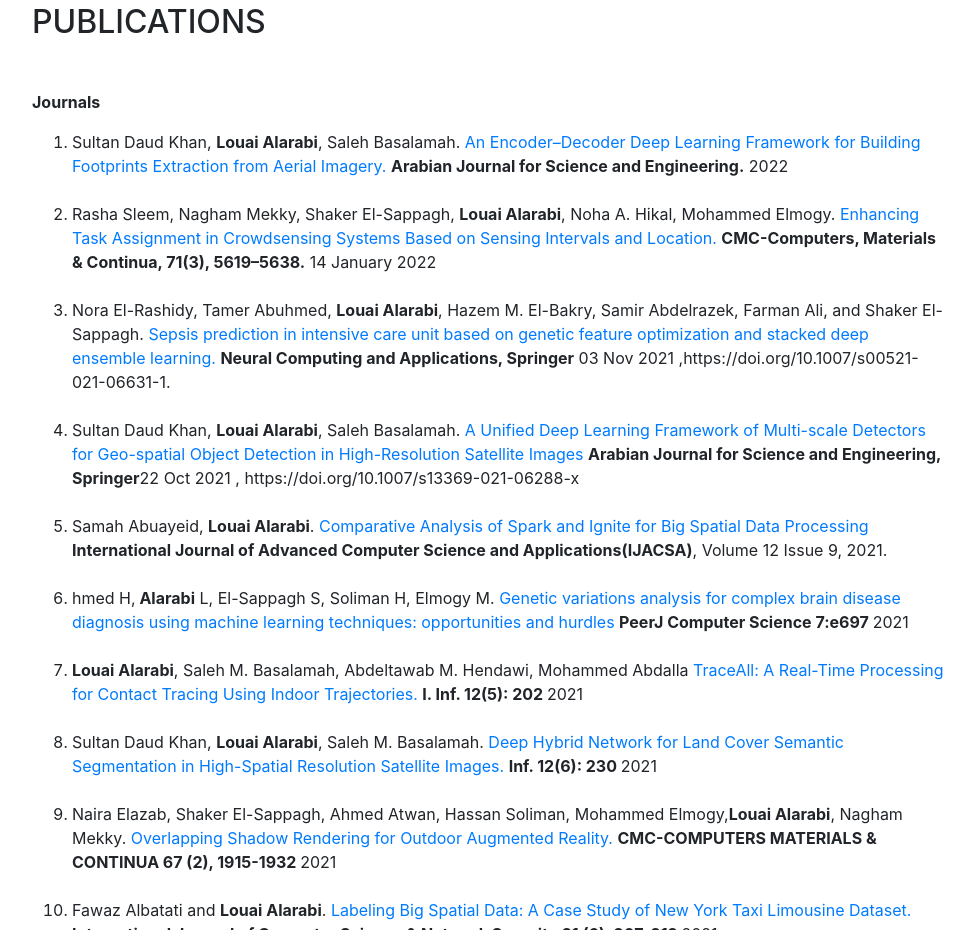
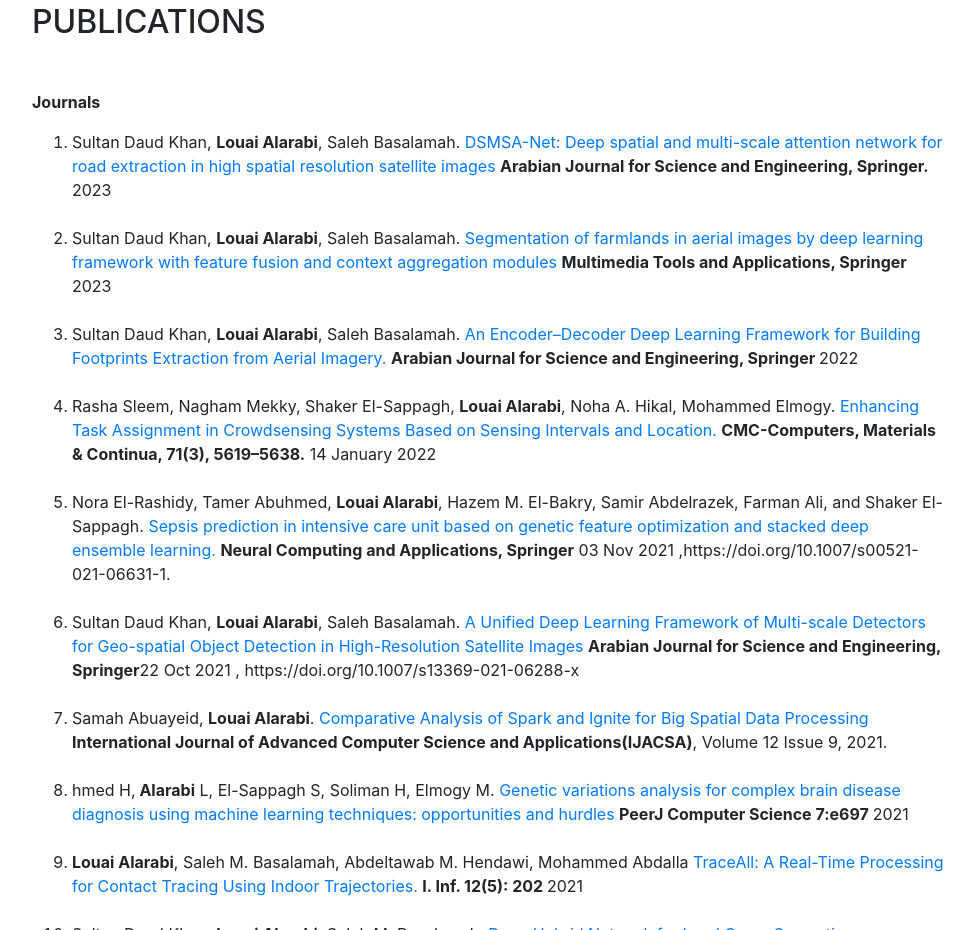
Before and after one commit to lmarabi/lmarabi.github.io, a website with bundled scripts: page index.html in a window 1280 px wide. Shown: the part 4296-5226 px from the top of the page, without its empty margins (288-1262 px from the left). Built offline with nearby package versions, Linux system fonts and the light colour scheme; a web font is replaced by a local one.

Commit message:
update index

```diff
--- a/index.html
+++ b/index.html
@@ -281,10 +281,26 @@
 		<ol class="ol1">
 
 
+
+			<li class="li3"><span class="s3"><b></b></span><span class="s4"> Sultan Daud Khan, <b>Louai Alarabi</b>, Saleh Basalamah.
+				<a href="https://link.springer.com/article/10.1007/s13369-022-07082-z#citeas">
+					<span class="s5">DSMSA-Net: Deep spatial and multi-scale attention network for road extraction in high spatial resolution satellite images </span></a>
+				<b> Arabian Journal for Science and Engineering, Springer.</b> 2023<br>
+			<br>
+			</span></li>
+
+			<li class="li3"><span class="s3"><b></b></span><span class="s4"> Sultan Daud Khan, <b>Louai Alarabi</b>, Saleh Basalamah.
+				<a href="https://link.springer.com/article/10.1007/s11042-023-14962-5">
+					<span class="s5">Segmentation of farmlands in aerial images by deep learning framework with feature fusion and context aggregation modules </span></a>
+				<b> Multimedia Tools and Applications, Springer</b> 2023<br>
+			<br>
+			</span></li>
+
+
 		<li class="li3"><span class="s3"><b></b></span><span class="s4"> Sultan Daud Khan, <b>Louai Alarabi</b>, Saleh Basalamah.
 			<a href="https://link.springer.com/article/10.1007/s13369-022-06768-8">
 				<span class="s5">An Encoder–Decoder Deep Learning Framework for Building Footprints Extraction from Aerial Imagery. </span></a>
-			<b> Arabian Journal for Science and Engineering.</b> 2022<br>
+			<b> Arabian Journal for Science and Engineering, Springer </b> 2022<br>
 		<br>
 		</span></li>
 
```
